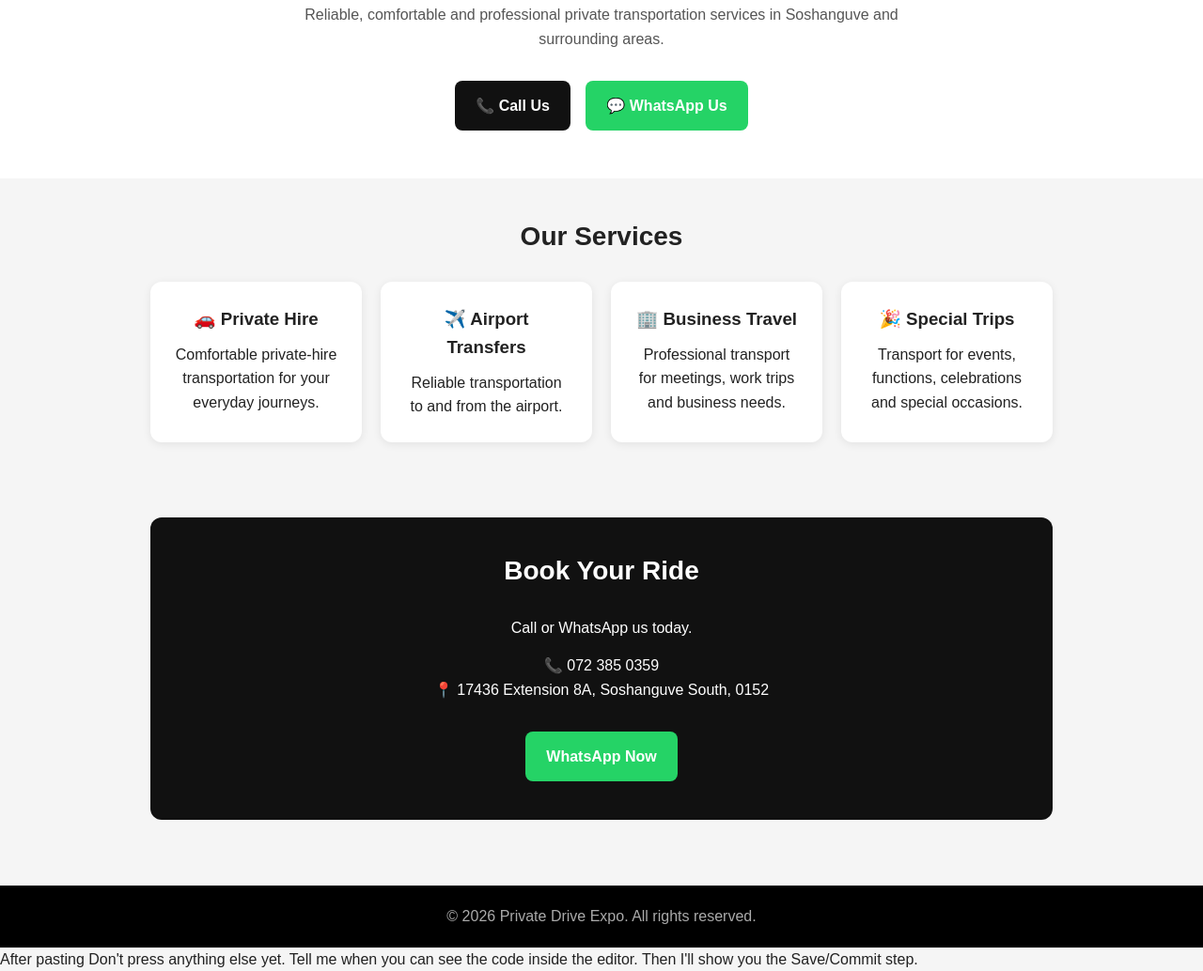
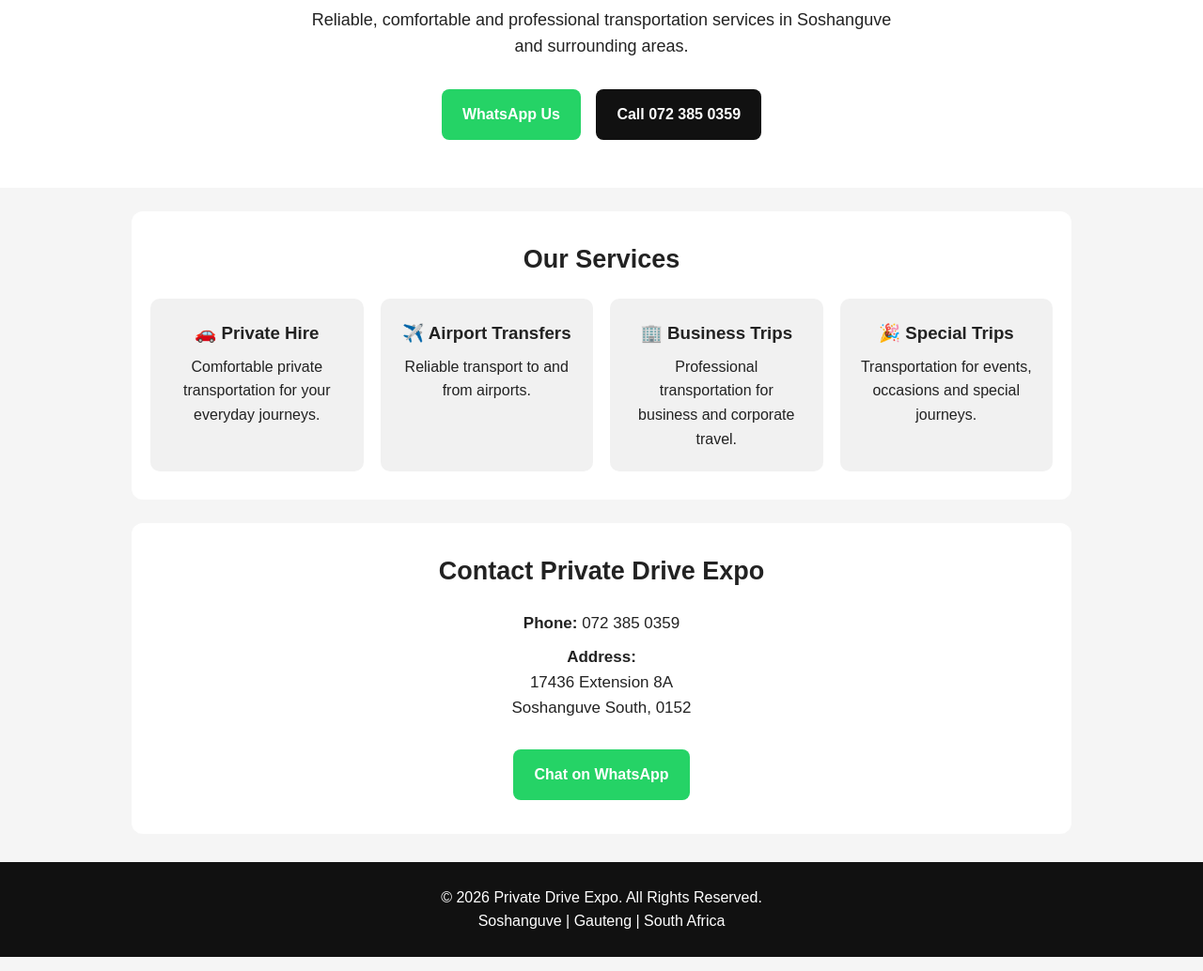
Before and after one commit to privatedriveexpo/private-drive-expo, a plain HTML site: page index.html in a window 1280 px wide. Shown: the part 261-1295 px from the top of the page at 94% size. Drawn offline with Linux system fonts and the light colour scheme.

Commit message:
Update index.html

```diff
--- a/index.html
+++ b/index.html
@@ -1,18 +1,19 @@
-<!DOCTYPE html>
-<html lang="en">
+<!DOCTYPE html><html lang="en">
 <head>
   <meta charset="UTF-8">
   <meta name="viewport" content="width=device-width, initial-scale=1.0">
-  <title>Private Drive Expo | Private Hire & Transport</title>
-  <meta name="description" content="Private Drive Expo offers reliable private-hire and transportation services in Soshanguve and surrounding areas. Call 072 385 0359.">
+  <title>Private Drive Expo | Soshanguve</title>
+  <meta name="description" content="Private Drive Expo - Professional private-hire and transportation services in Soshanguve.">
   <style>
-    * { box-sizing: border-box; margin: 0; padding: 0; }
-
-    body {
+    * {
+      box-sizing: border-box;
+      margin: 0;
+      padding: 0;
+    }body {
   font-family: Arial, sans-serif;
+  line-height: 1.6;
+  color: #222;
   background: #f5f5f5;
-      color: #222;
-      line-height: 1.6;
 }
 
 header {
@@ -23,7 +24,7 @@
 }
 
 header h1 {
-      font-size: 32px;
+  font-size: 34px;
   margin-bottom: 8px;
 }
 
@@ -45,7 +46,7 @@
 .hero p {
   max-width: 650px;
   margin: auto;
-      color: #555;
+  font-size: 18px;
 }
 
 .buttons {
@@ -61,141 +62,135 @@
   font-weight: bold;
 }
 
+.whatsapp {
+  background: #25D366;
+  color: white;
+}
+
 .call {
   background: #111;
   color: white;
 }
 
-    .whatsapp {
-      background: #25D366;
-      color: white;
-    }
-
 section {
   max-width: 1000px;
-      margin: auto;
-      padding: 40px 20px;
+  margin: 25px auto;
+  padding: 30px 20px;
+  background: white;
+  border-radius: 12px;
 }
 
 section h2 {
   text-align: center;
-      margin-bottom: 25px;
-      font-size: 28px;
+  margin-bottom: 20px;
+  font-size: 27px;
 }
 
 .services {
   display: grid;
   grid-template-columns: repeat(auto-fit, minmax(220px, 1fr));
-      gap: 20px;
+  gap: 18px;
 }
 
-    .card {
-      background: white;
-      padding: 25px;
-      border-radius: 12px;
+.service {
+  padding: 22px;
+  background: #f1f1f1;
+  border-radius: 10px;
   text-align: center;
-      box-shadow: 0 2px 10px rgba(0,0,0,0.08);
 }
 
-    .card h3 {
-      margin-bottom: 10px;
+.service h3 {
+  margin-bottom: 8px;
 }
 
 .contact {
+  text-align: center;
+}
+
+.contact p {
+  margin: 8px 0;
+  font-size: 17px;
+}
+
+footer {
   background: #111;
   color: white;
   text-align: center;
-      border-radius: 12px;
-      padding: 35px 20px;
+  padding: 25px 15px;
+  margin-top: 30px;
 }
 
-    .contact a {
-      color: white;
-      font-weight: bold;
+@media (max-width: 600px) {
+  header h1 {
+    font-size: 28px;
   }
 
-    footer {
-      text-align: center;
-      background: #000;
-      color: #aaa;
-      padding: 20px;
-      margin-top: 30px;
+  .hero h2 {
+    font-size: 25px;
   }
+}
+
   </style>
-</head>
-
-<body>
-
-  <header>
-    <h1>Private Drive Expo</h1>
+</head><body>  <header>
+    <h1>PRIVATE DRIVE EXPO</h1>
     <p>Professional Private-Hire & Transportation Services</p>
-  </header>
-
-  <div class="hero">
+  </header>  <div class="hero">
     <h2>Your Journey. Our Priority.</h2>
     <p>
-      Reliable, comfortable and professional private transportation
-      services in Soshanguve and surrounding areas.
+      Reliable, comfortable and professional transportation services
+      in Soshanguve and surrounding areas.
+    </p><div class="buttons">
+  <a class="button whatsapp" href="https://wa.me/27723850359">
+    WhatsApp Us
+  </a>
+
+  <a class="button call" href="tel:+27723850359">
+    Call 072 385 0359
+  </a>
+</div>
+
+  </div>  <section>
+    <h2>Our Services</h2><div class="services">
+
+  <div class="service">
+    <h3>🚗 Private Hire</h3>
+    <p>Comfortable private transportation for your everyday journeys.</p>
+  </div>
+
+  <div class="service">
+    <h3>✈️ Airport Transfers</h3>
+    <p>Reliable transport to and from airports.</p>
+  </div>
+
+  <div class="service">
+    <h3>🏢 Business Trips</h3>
+    <p>Professional transportation for business and corporate travel.</p>
+  </div>
+
+  <div class="service">
+    <h3>🎉 Special Trips</h3>
+    <p>Transportation for events, occasions and special journeys.</p>
+  </div>
+
+</div>
+
+  </section>  <section class="contact">
+    <h2>Contact Private Drive Expo</h2><p><strong>Phone:</strong> 072 385 0359</p>
+
+<p>
+  <strong>Address:</strong><br>
+  17436 Extension 8A<br>
+  Soshanguve South, 0152
 </p>
 
 <div class="buttons">
-      <a class="button call" href="tel:0723850359">📞 Call Us</a>
-      <a class="button whatsapp" href="https://wa.me/27723850359">💬 WhatsApp Us</a>
-    </div>
+  <a class="button whatsapp" href="https://wa.me/27723850359">
+    Chat on WhatsApp
+  </a>
 </div>
 
-  <section>
-    <h2>Our Services</h2>
-
-    <div class="services">
-
-      <div class="card">
-        <h3>🚗 Private Hire</h3>
-        <p>Comfortable private-hire transportation for your everyday journeys.</p>
-      </div>
-
-      <div class="card">
-        <h3>✈️ Airport Transfers</h3>
-        <p>Reliable transportation to and from the airport.</p>
-      </div>
-
-      <div class="card">
-        <h3>🏢 Business Travel</h3>
-        <p>Professional transport for meetings, work trips and business needs.</p>
-      </div>
-
-      <div class="card">
-        <h3>🎉 Special Trips</h3>
-        <p>Transport for events, functions, celebrations and special occasions.</p>
-      </div>
-
-    </div>
-  </section>
-
-  <section>
-    <div class="contact">
-      <h2>Book Your Ride</h2>
-      <p>Call or WhatsApp us today.</p>
-      <p style="margin-top:15px;">📞 072 385 0359</p>
-      <p>📍 17436 Extension 8A, Soshanguve South, 0152</p>
-
-      <div class="buttons">
-        <a class="button whatsapp" href="https://wa.me/27723850359">
-          WhatsApp Now
-        </a>
-      </div>
-    </div>
-  </section>
-
-  <footer>
-    <p>© 2026 Private Drive Expo. All rights reserved.</p>
-  </footer>
-
-</body>
+  </section>  <footer>
+    <p>© 2026 Private Drive Expo. All Rights Reserved.</p>
+    <p>Soshanguve | Gauteng | South Africa</p>
+  </footer></body>
 </html>
-
-After pasting
-
-Don't press anything else yet.
-
-Tell me when you can see the code inside the editor. Then I'll show you the Save/Commit step.
```
Lines whose indentation alone changed are shown as unchanged.
